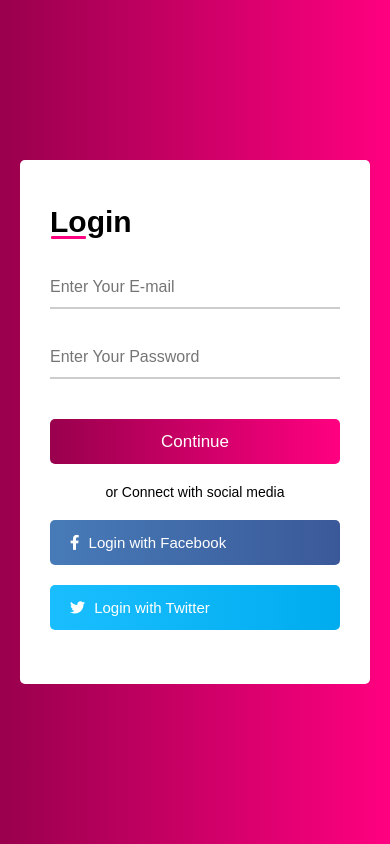
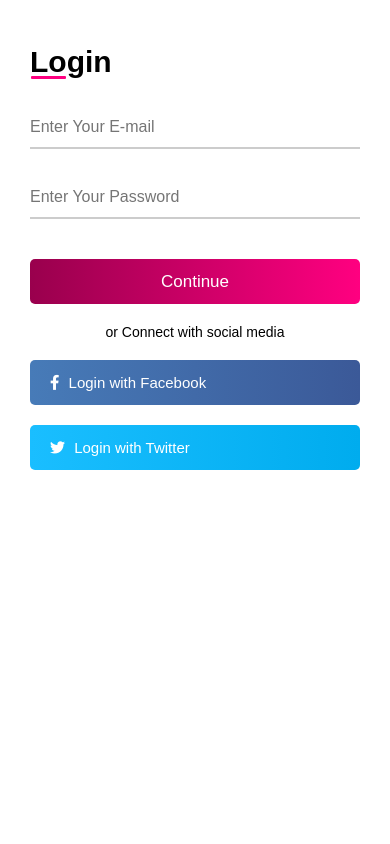
Before and after one commit to mdjihadhossain1100/Responsivelogin-form, a plain HTML site: page index.html in a window 390 px wide. Drawn offline with Linux system fonts and the light colour scheme.

Commit message:
Responsive Design

```diff
--- a/style.css
+++ b/style.css
@@ -135,12 +135,18 @@ body{
 	background: linear-gradient(to right, #3b5998 0%, #477bb8 100%);
 }
 
-@media(max-width: 350px){
+@media(max-width: 500px){
 	body{
-		display: flex;
-		place-items: start;
-		height: 100%;
+		display: grid;
+		top: 0;
+		height: 100vh;
 		width: 100%;
 		background: none;
+		place-items: normal;
+	}
+	.container{
+		max-width: 500px;
+		width: 100%;
+		height: 100%;
 	}
 }
```
